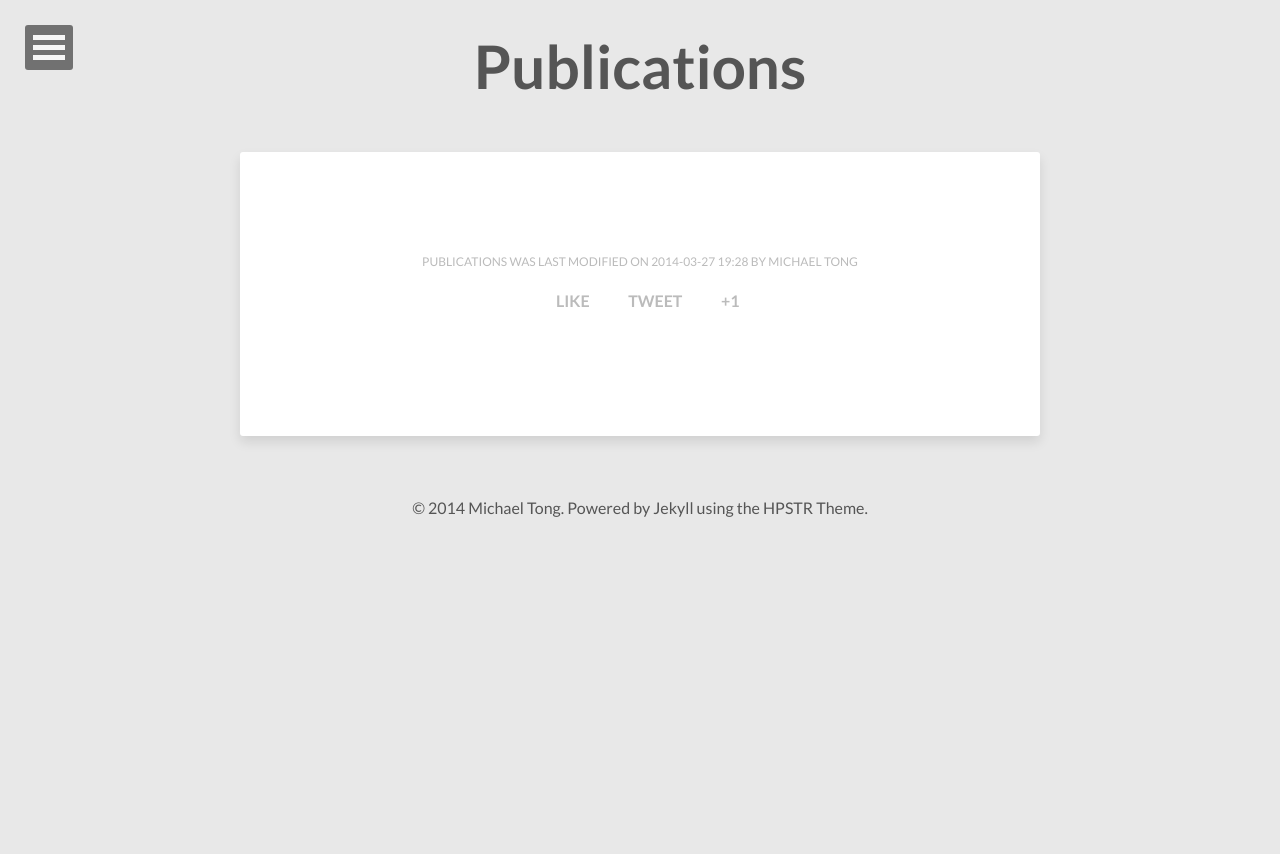
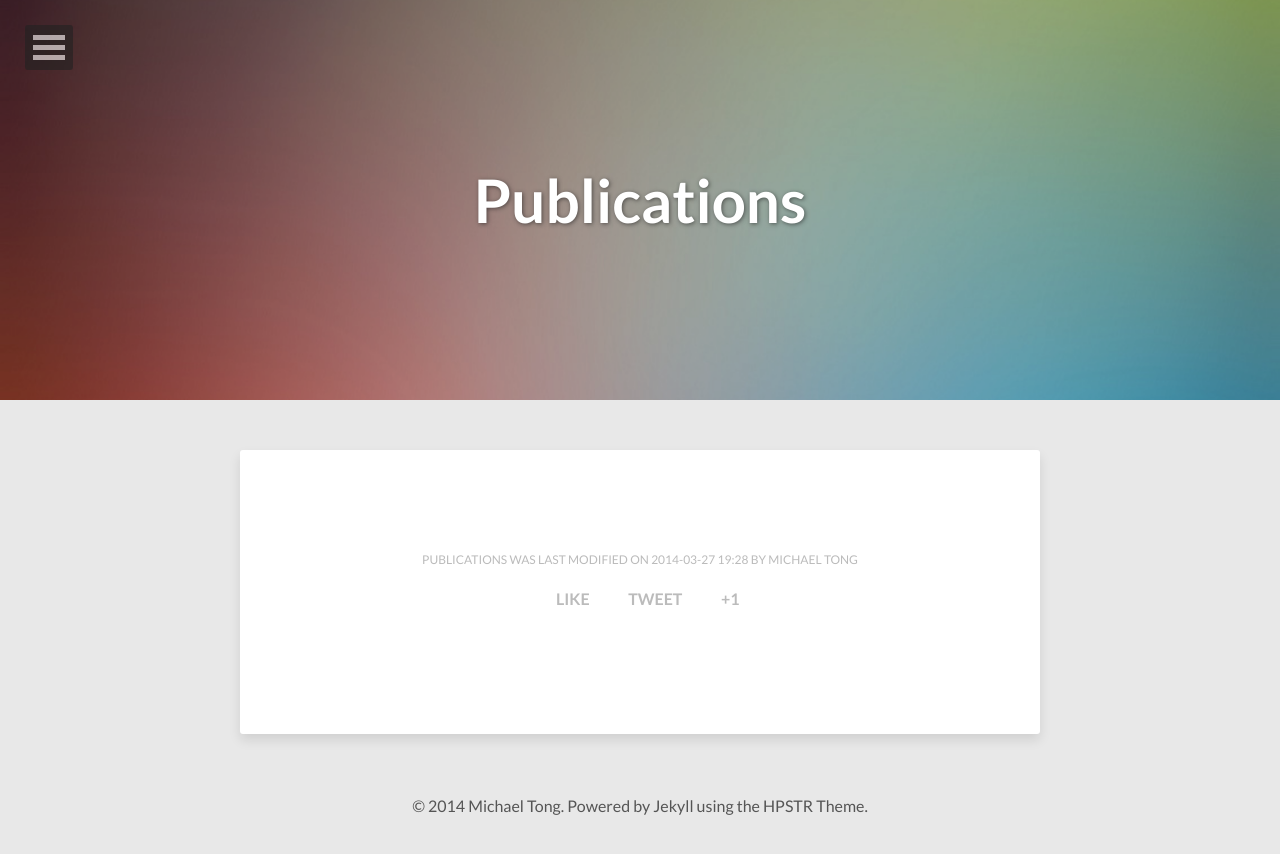
Before and after one commit to MichaelTong/michaeltong.github.com, a Jekyll site: the page built from publications.md, in a window 1280 px wide. Shown: the top 854 px of the page. Built offline with Jekyll 4.4.1, drawn with Linux system fonts in a browser that asks for light colours; nearby versions of some CDN libraries.

Commit message:
Update publications.md

```diff
--- a/publications.md
+++ b/publications.md
@@ -5,7 +5,7 @@ title: "Publications"
 modified: 2014-03-27 19:28
 tags: [academic]
 image:
-  feature:
+  feature:    abstract-3.jpg
   credit:
   creditlink:
 share: true
```
